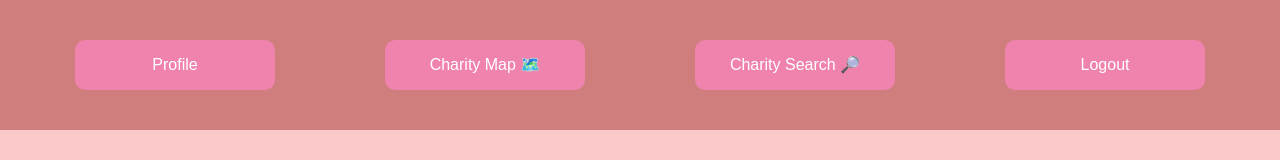
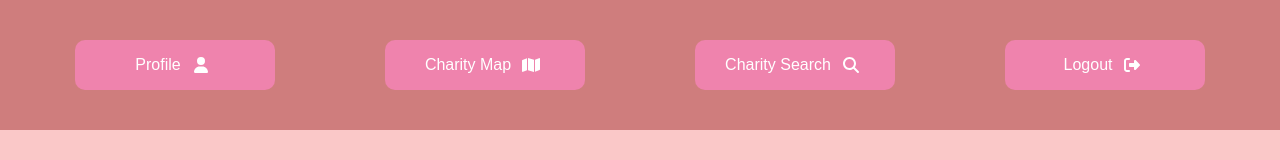
Before and after one commit to TonyTran03/Sharity, a Next.js app in the folder sharity/: page /profile in a window 1280 px wide. Shown: the top 160 px of the page. Built offline with nearby package versions, Linux system fonts and the light colour scheme.

Commit message:
added awesome font

```diff
--- a/sharity/app/components/Navbar.jsx
+++ b/sharity/app/components/Navbar.jsx
@@ -3,15 +3,26 @@ import MatchingButton from './MatchingButton';
 import NavBarButton from './NavBarButton';
 import "../globals.css";
 import Link from 'next/link';
+import { FontAwesomeIcon } from '@fortawesome/react-fontawesome';
+import { faUser, faMap, faSearch, faSignOutAlt } from '@fortawesome/free-solid-svg-icons';
 
 const Navbar = () => {
   return (
     <div className="relative">
       <div className="navbar">
-      <NavBarButton link="/profile">Profile</NavBarButton>
-      <NavBarButton link="/map">Charity Map 🗺️</NavBarButton>
-      <NavBarButton link = "/search">Charity Search 🔎</NavBarButton>
-      <NavBarButton link="/api/auth/logout">Logout</NavBarButton>
+      <NavBarButton link="/profile">
+        Profile <FontAwesomeIcon icon={faUser} className="icon-small" />
+      </NavBarButton>
+      <NavBarButton link="/map">
+        Charity Map <FontAwesomeIcon icon={faMap} className="icon-small" />
+      </NavBarButton>
+      <NavBarButton link="/search">
+        Charity Search <FontAwesomeIcon icon={faSearch} className="icon-small" />
+      </NavBarButton>
+      <NavBarButton link="/api/auth/logout">
+        Logout <FontAwesomeIcon icon={faSignOutAlt} className="icon-small" />
+      </NavBarButton>
+
     </div> </div>
   );
 };
```
